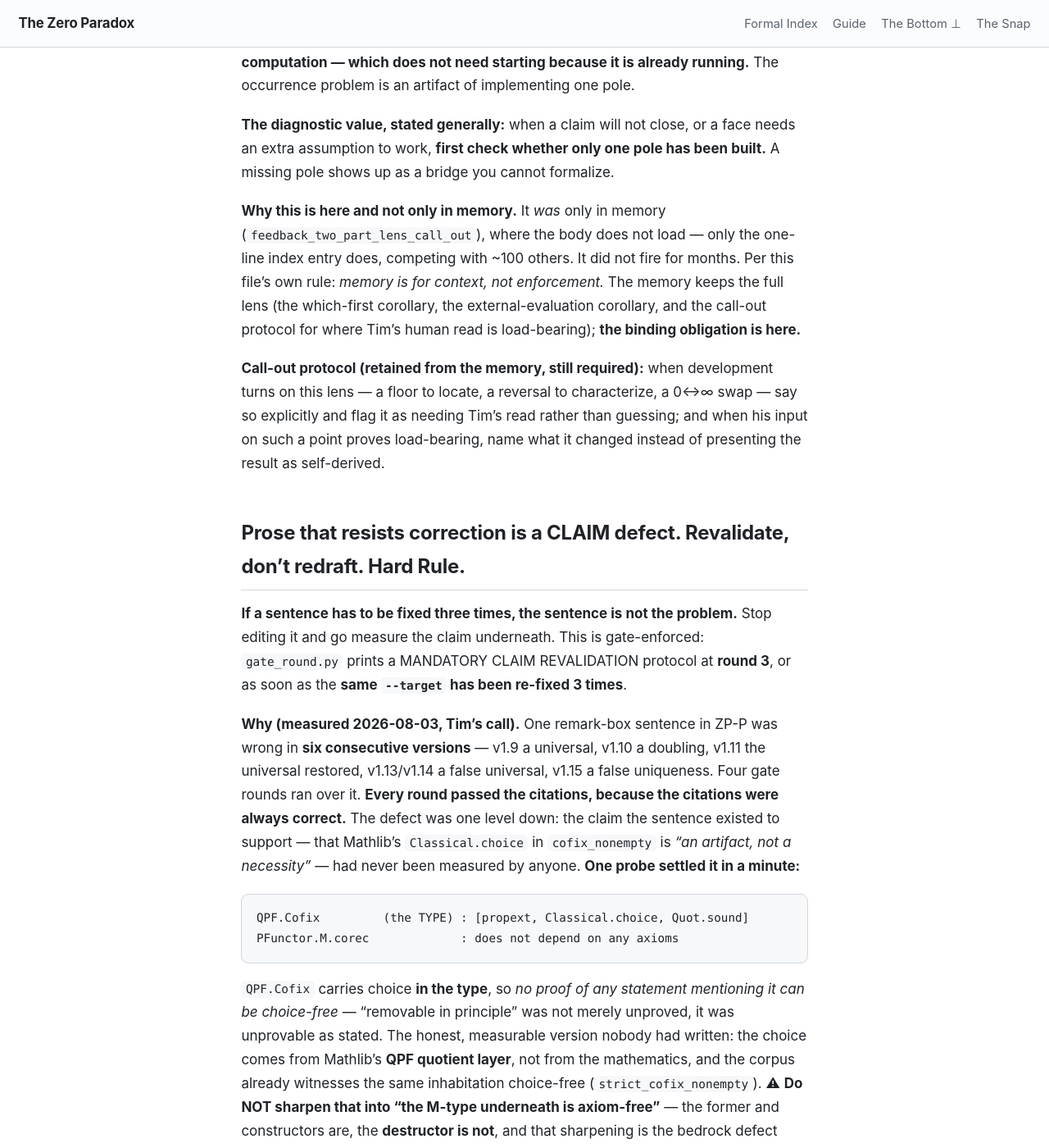
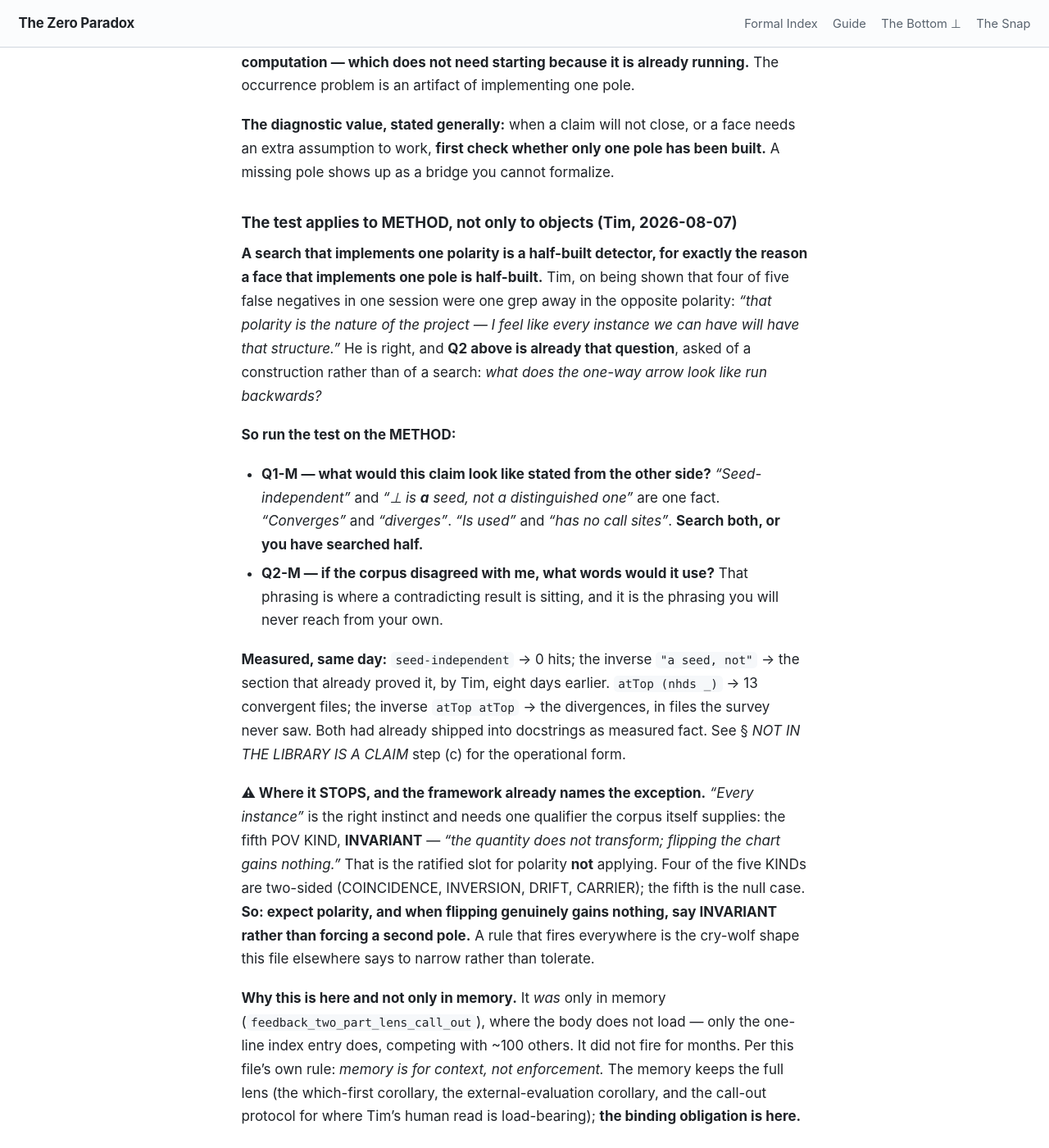
Before and after one commit to timbrigham/ZeroParadox, a Jekyll site: the page built from CLAUDE.md, in a window 1280 px wide and 1400 px high, scrolled down 19279 px. Shown: the whole window at 82% size. Built offline with Jekyll 4.4.1, drawn with Linux system fonts in a browser that asks for light colours; our own code applies the rules of GitHub Pages for plain Markdown files.

Commit message:
The Two-Pole Test applies to method: a one-polarity search is a half-built detector (Tim)

```diff
--- a/CLAUDE.md
+++ b/CLAUDE.md
@@ -373,6 +373,35 @@ already running.** The occurrence problem is an artifact of implementing one pol
 **The diagnostic value, stated generally:** when a claim will not close, or a face needs an extra
 assumption to work, **first check whether only one pole has been built.** A missing pole shows up as a
 bridge you cannot formalize.
+
+### The test applies to METHOD, not only to objects (Tim, 2026-08-07)
+
+**A search that implements one polarity is a half-built detector, for exactly the reason a face that
+implements one pole is half-built.** Tim, on being shown that four of five false negatives in one
+session were one grep away in the opposite polarity: *"that polarity is the nature of the project — I
+feel like every instance we can have will have that structure."* He is right, and **Q2 above is already
+that question**, asked of a construction rather than of a search: *what does the one-way arrow look like
+run backwards?*
+
+**So run the test on the METHOD:**
+- **Q1-M — what would this claim look like stated from the other side?** *"Seed-independent"* and
+  *"⊥ is **a** seed, not a distinguished one"* are one fact. *"Converges"* and *"diverges"*. *"Is
+  used"* and *"has no call sites"*. **Search both, or you have searched half.**
+- **Q2-M — if the corpus disagreed with me, what words would it use?** That phrasing is where a
+  contradicting result is sitting, and it is the phrasing you will never reach from your own.
+
+**Measured, same day:** `seed-independent` → 0 hits; the inverse `"a seed, not"` → the section that
+already proved it, by Tim, eight days earlier. `atTop (nhds _)` → 13 convergent files; the inverse
+`atTop atTop` → the divergences, in files the survey never saw. Both had already shipped into docstrings
+as measured fact. See § *NOT IN THE LIBRARY IS A CLAIM* step (c) for the operational form.
+
+**⚠ Where it STOPS, and the framework already names the exception.** *"Every instance"* is the right
+instinct and needs one qualifier the corpus itself supplies: the fifth POV KIND, **INVARIANT** — *"the
+quantity does not transform; flipping the chart gains nothing."* That is the ratified slot for polarity
+**not** applying. Four of the five KINDs are two-sided (COINCIDENCE, INVERSION, DRIFT, CARRIER); the
+fifth is the null case. **So: expect polarity, and when flipping genuinely gains nothing, say INVARIANT
+rather than forcing a second pole.** A rule that fires everywhere is the cry-wolf shape this file
+elsewhere says to narrow rather than tolerate.
 
 **Why this is here and not only in memory.** It *was* only in memory
 (`feedback_two_part_lens_call_out`), where the body does not load — only the one-line index entry does,
```
